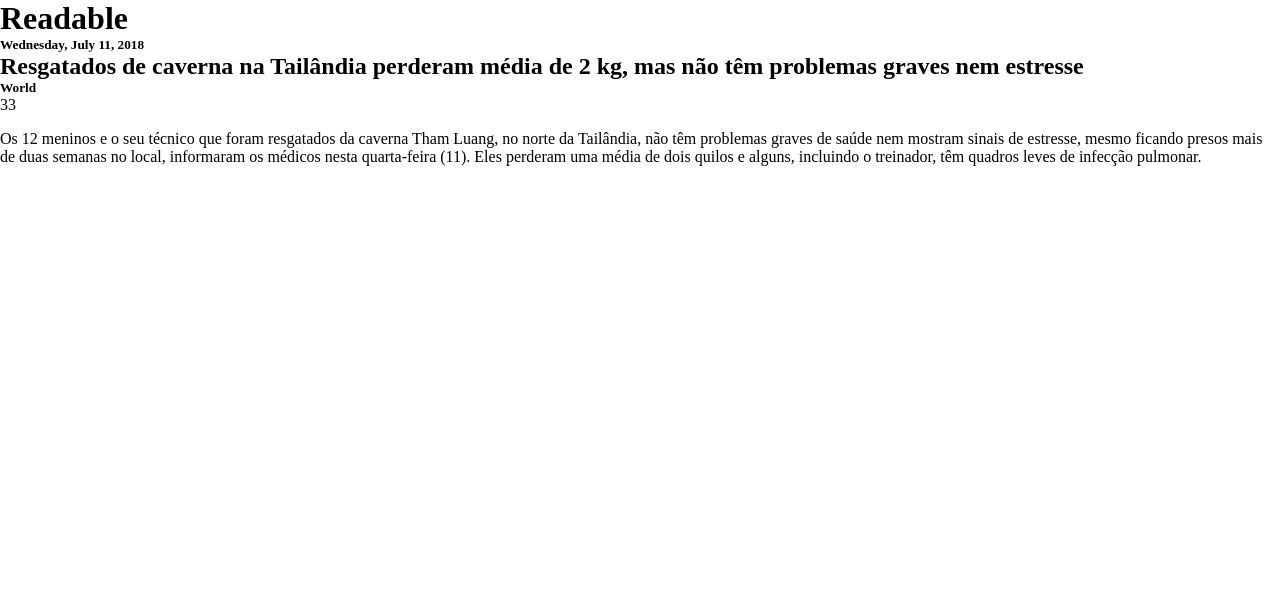
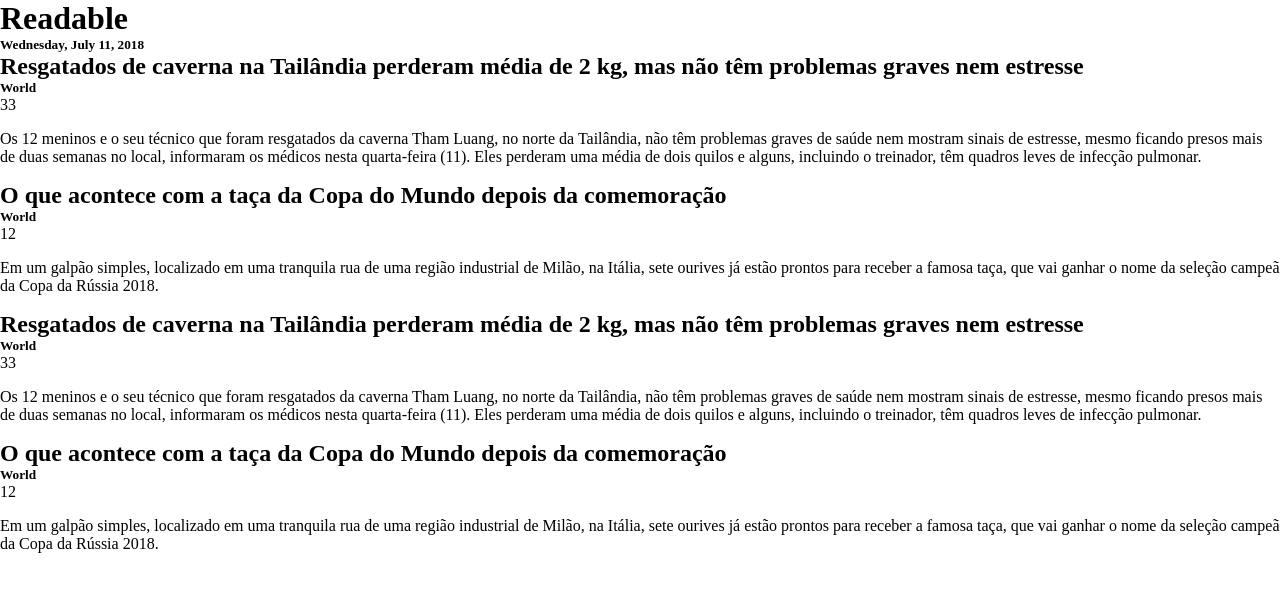
Before and after one commit to angelolucas/react-nanodegree-readable, a React (Create React App) app: page / in a window 1280 px wide. Shown: the top 592 px of the page. Built offline with nearby package versions, Linux system fonts and the light colour scheme.

Commit message:
Post mockup

```diff
--- /dev/null
+++ b/src/PostsMockup.js
@@ -0,0 +1,29 @@
+
+const posts = [
+  {
+    title: 'Resgatados de caverna na Tailândia perderam média de 2 kg, mas não têm problemas graves nem estresse',
+    category: 'World',
+    voteScore: 33,
+    body: 'Os 12 meninos e o seu técnico que foram resgatados da caverna Tham Luang, no norte da Tailândia, não têm problemas graves de saúde nem mostram sinais de estresse, mesmo ficando presos mais de duas semanas no local, informaram os médicos nesta quarta-feira (11). Eles perderam uma média de dois quilos e alguns, incluindo o treinador, têm quadros leves de infecção pulmonar.'
+  },
+  {
+    title: 'O que acontece com a taça da Copa do Mundo depois da comemoração',
+    category: 'World',
+    voteScore: 12,
+    body: 'Em um galpão simples, localizado em uma tranquila rua de uma região industrial de Milão, na Itália, sete ourives já estão prontos para receber a famosa taça, que vai ganhar o nome da seleção campeã da Copa da Rússia 2018.'
+  },
+  {
+    title: 'Resgatados de caverna na Tailândia perderam média de 2 kg, mas não têm problemas graves nem estresse',
+    category: 'World',
+    voteScore: 33,
+    body: 'Os 12 meninos e o seu técnico que foram resgatados da caverna Tham Luang, no norte da Tailândia, não têm problemas graves de saúde nem mostram sinais de estresse, mesmo ficando presos mais de duas semanas no local, informaram os médicos nesta quarta-feira (11). Eles perderam uma média de dois quilos e alguns, incluindo o treinador, têm quadros leves de infecção pulmonar.'
+  },
+  {
+    title: 'O que acontece com a taça da Copa do Mundo depois da comemoração',
+    category: 'World',
+    voteScore: 12,
+    body: 'Em um galpão simples, localizado em uma tranquila rua de uma região industrial de Milão, na Itália, sete ourives já estão prontos para receber a famosa taça, que vai ganhar o nome da seleção campeã da Copa da Rússia 2018.'
+  }
+]
+
+export default posts
--- a/src/components/ListPosts/index.js
+++ b/src/components/ListPosts/index.js
@@ -1,16 +1,19 @@
 import React, { Component } from 'react'
+import PostsMockup from '../../PostsMockup.js'
 
 class ListPosts extends Component {
   render() {
     return (
       <div>
         <ul>
-          <li>
-            <h2>Resgatados de caverna na Tailândia perderam média de 2 kg, mas não têm problemas graves nem estresse</h2>
-            <h5>World</h5>
-            <span>33</span>
-            <p>Os 12 meninos e o seu técnico que foram resgatados da caverna Tham Luang, no norte da Tailândia, não têm problemas graves de saúde nem mostram sinais de estresse, mesmo ficando presos mais de duas semanas no local, informaram os médicos nesta quarta-feira (11). Eles perderam uma média de dois quilos e alguns, incluindo o treinador, têm quadros leves de infecção pulmonar.</p>
-          </li>
+          {PostsMockup.map((post, key) => (
+            <li key={key}>
+              <h2>{post.title}</h2>
+              <h5>{post.category}</h5>
+              <span>{post.voteScore}</span>
+              <p>{post.body}</p>
+            </li>
+          ))}
         </ul>
       </div>
     )
```
